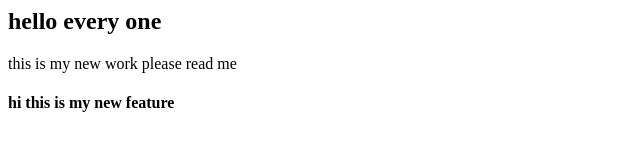
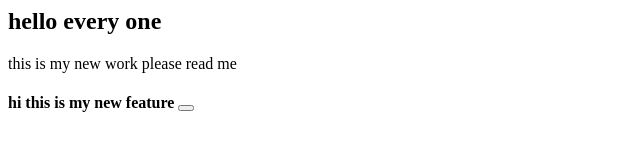
Before and after one commit to susmithams/localrepo, a plain HTML site: page localrepo/index.html in a window 1280 px wide. Shown: the full height of the page, 0-640 px from the left. Drawn offline with Linux system fonts and the light colour scheme.

Commit message:
new button added

```diff
--- a/localrepo/index.html
+++ b/localrepo/index.html
@@ -1,3 +1,3 @@
 <h2>hello every one</h2>
 <p>this is my new work  please read me</p>
-<h4>hi this is my new feature</h4>
+<h4>hi this is my new feature <button></button></h4>
```
